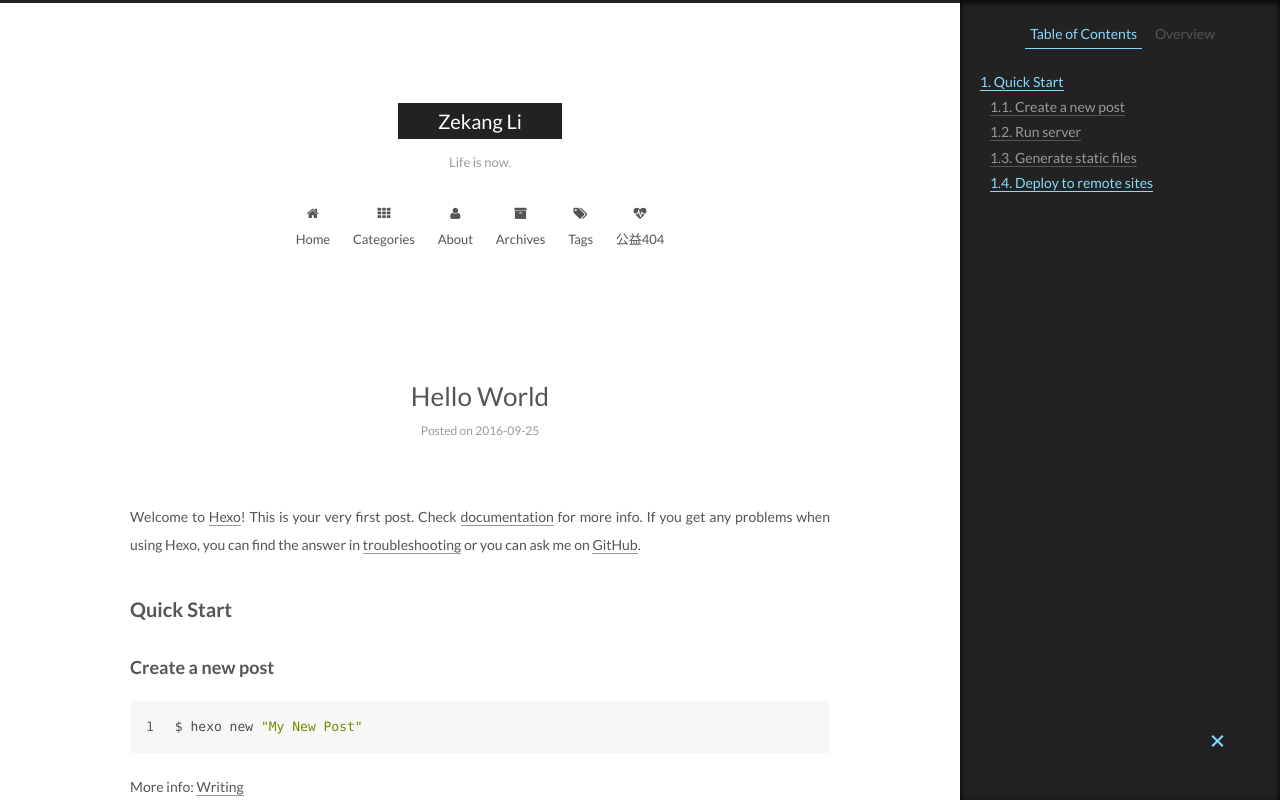
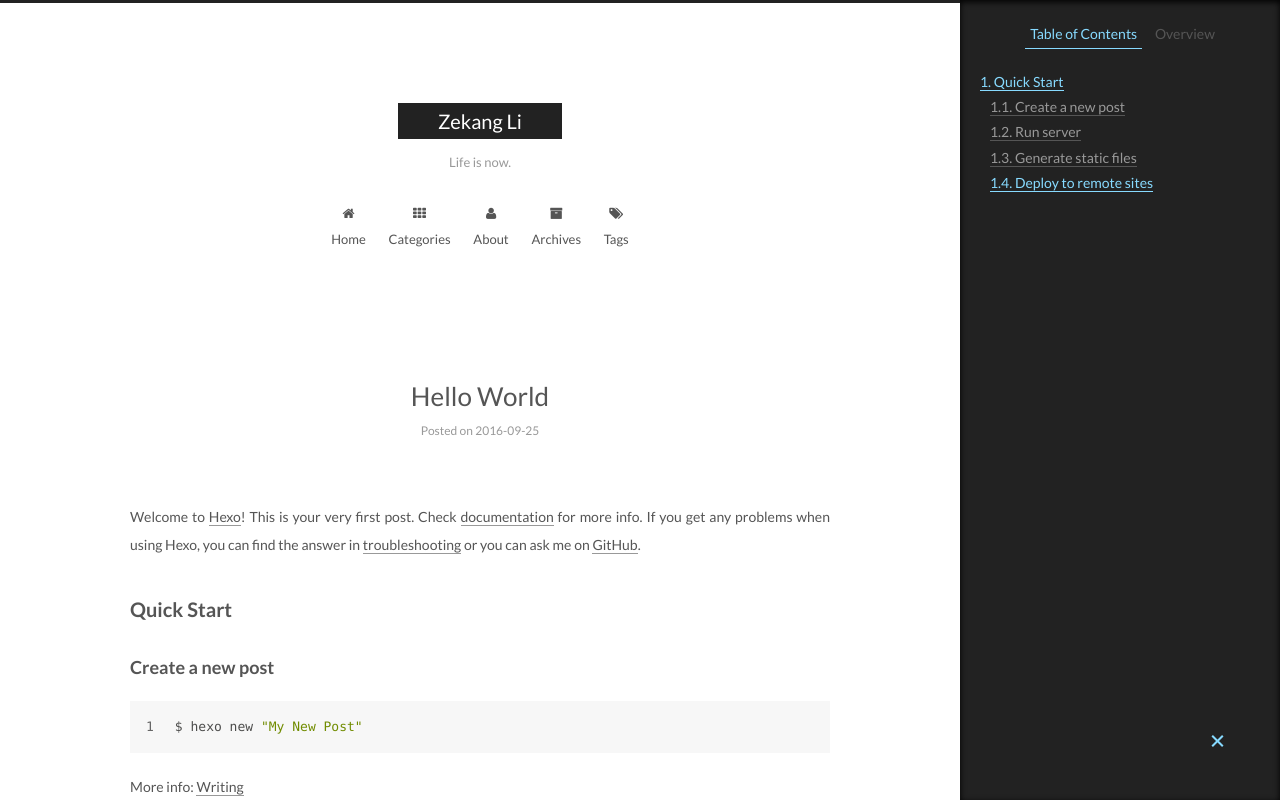
Before and after one commit to Spinozaaa/lizekang.github.io, a plain HTML site: page 2016/09/25/hello-world/index.html in a window 1280 px wide. Shown: the top 804 px of the page. Drawn offline with Linux system fonts and the light colour scheme.

Commit message:
Site updated: 2016-10-04 13:35:56

```diff
--- a/2016/09/25/hello-world/index.html
+++ b/2016/09/25/hello-world/index.html
@@ -218,16 +218,6 @@
               <i class="menu-item-icon fa fa-fw fa-tags"></i> <br />
 
             Tags
-          </a>
-        </li>
-
-
-        <li class="menu-item menu-item-commonweal">
-          <a href="/404.html" rel="section">
-
-              <i class="menu-item-icon fa fa-fw fa-heartbeat"></i> <br />
-
-            公益404
           </a>
         </li>
 
```
Also changed, not shown: about/index.html (+0 -10 lines), archives/2016/09/index.html (+0 -10 lines), archives/2016/index.html (+0 -10 lines), archives/index.html (+0 -10 lines), categories/index.html (+0 -10 lines), index.html (+0 -10 lines), tags/index.html (+0 -10 lines).
